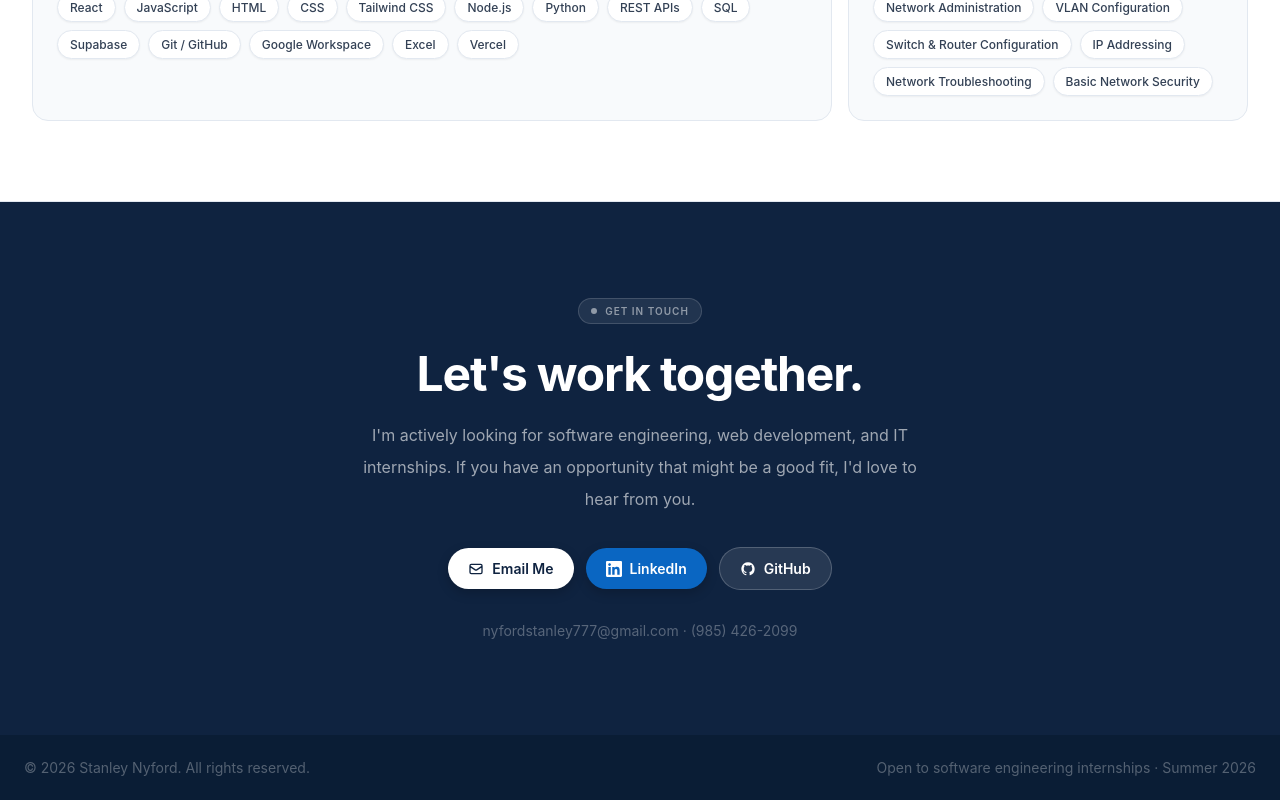
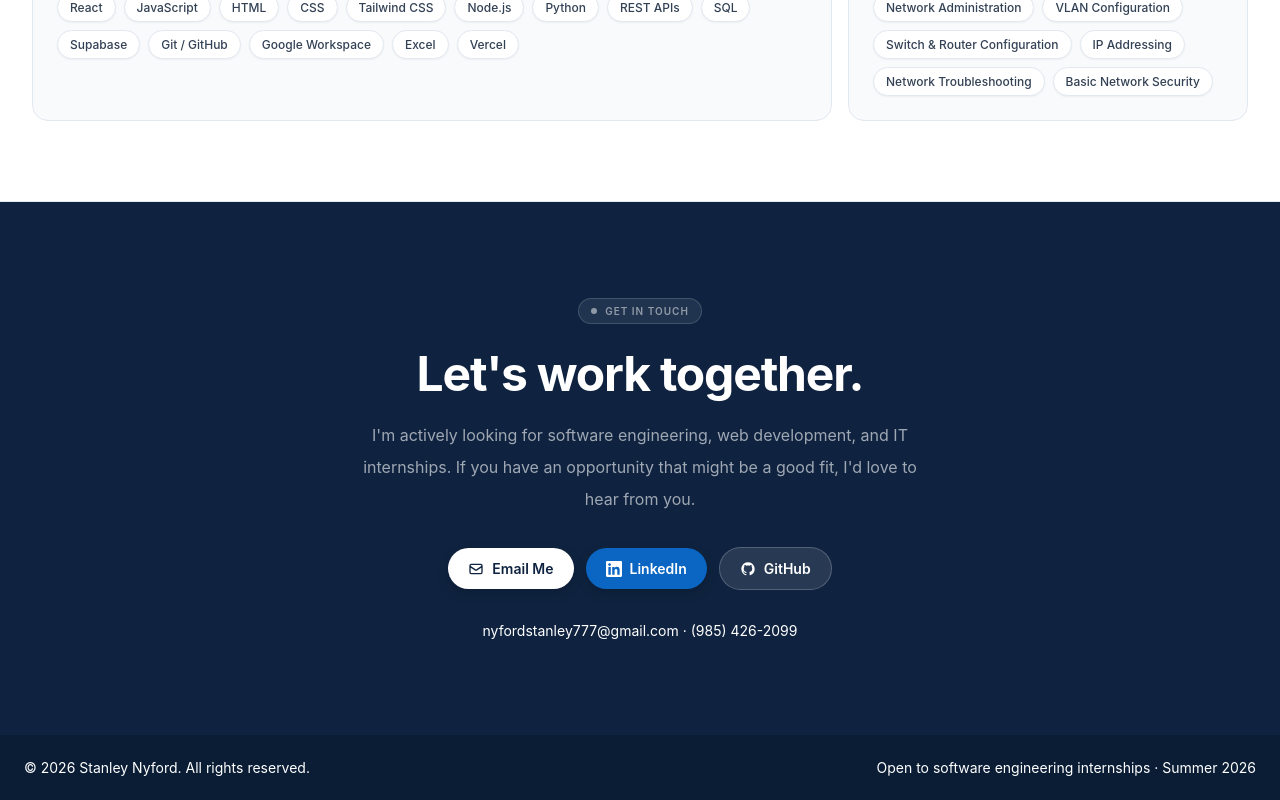
Before and after one commit to stanleytarun777/Portfolio-Website, a React (Vite) app: page / in a window 1280 px wide. Shown: the part 2229-3029 px from the top of the page. Built offline with nearby package versions, Linux system fonts and the light colour scheme.

Commit message:
Adjust contact section text color

```diff
--- a/src/index.css
+++ b/src/index.css
@@ -808,7 +808,7 @@ h1, h2, h3, p, ul {
 .contact-info {
   margin-top: 32px;
   font-size: 14px;
-  color: rgba(255, 255, 255, 0.3);
+  color: white;
 }
 
 /* ===== FOOTER ===== */
@@ -827,7 +827,7 @@ h1, h2, h3, p, ul {
   gap: 6px;
   text-align: center;
   font-size: 14px;
-  color: rgba(255, 255, 255, 0.3);
+  color: white;
 }
 
 /* ===== RESPONSIVE — 640px ===== */
```
